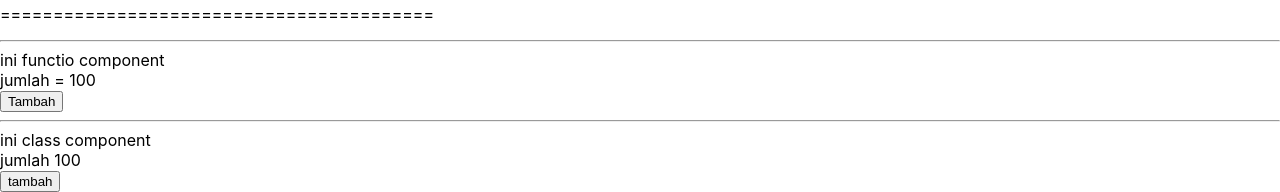
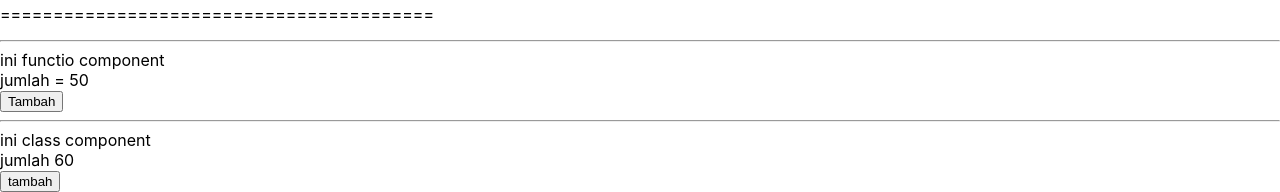
Before and after one commit to FuadFikri/learn-react, a React (Create React App) app: page / in a window 1280 px wide. Shown: the part 1097-1289 px from the top of the page. Built offline with nearby package versions, Linux system fonts and the light colour scheme.

Commit message:
mount update

```diff
--- a/src/component/perbandingan/ClassComponent.jsx
+++ b/src/component/perbandingan/ClassComponent.jsx
@@ -17,7 +17,18 @@ increment = () => {
 }
 
 componentDidMount(){
-    this.setState({counter:100})
+    this.setState({counter:60})
+}
+
+
+// ketika ada props atau state yg update di react component
+componentDidUpdate(prevProps, prevState){
+    if(prevState.counter >= 100){
+        alert("nilai anda mencukupi")
+        this.setState({
+            counter:0
+        })
+    }
 }
 
 
--- a/src/component/perbandingan/FunctionComponent.jsx
+++ b/src/component/perbandingan/FunctionComponent.jsx
@@ -7,13 +7,20 @@ const FunctionCompeent = () => {
 
     // mounting pada function component
     useEffect(()=> {
-        setCounter(100)
+        setCounter(50)
     },[])
+
+    useEffect(()=> {
+        if(counter ===100) {
+            alert("nilai terpenuhi")
+            setCounter(0)
+        }
+    },[counter])
 
     return <div>ini functio component
 
         <div>jumlah = {counter}</div>
-        <button onClick={() => setCounter(prevState => prevState + 1)}>
+        <button onClick={() => setCounter(prevState => prevState + 10)}>
             Tambah
         </button>
     </div>
```
